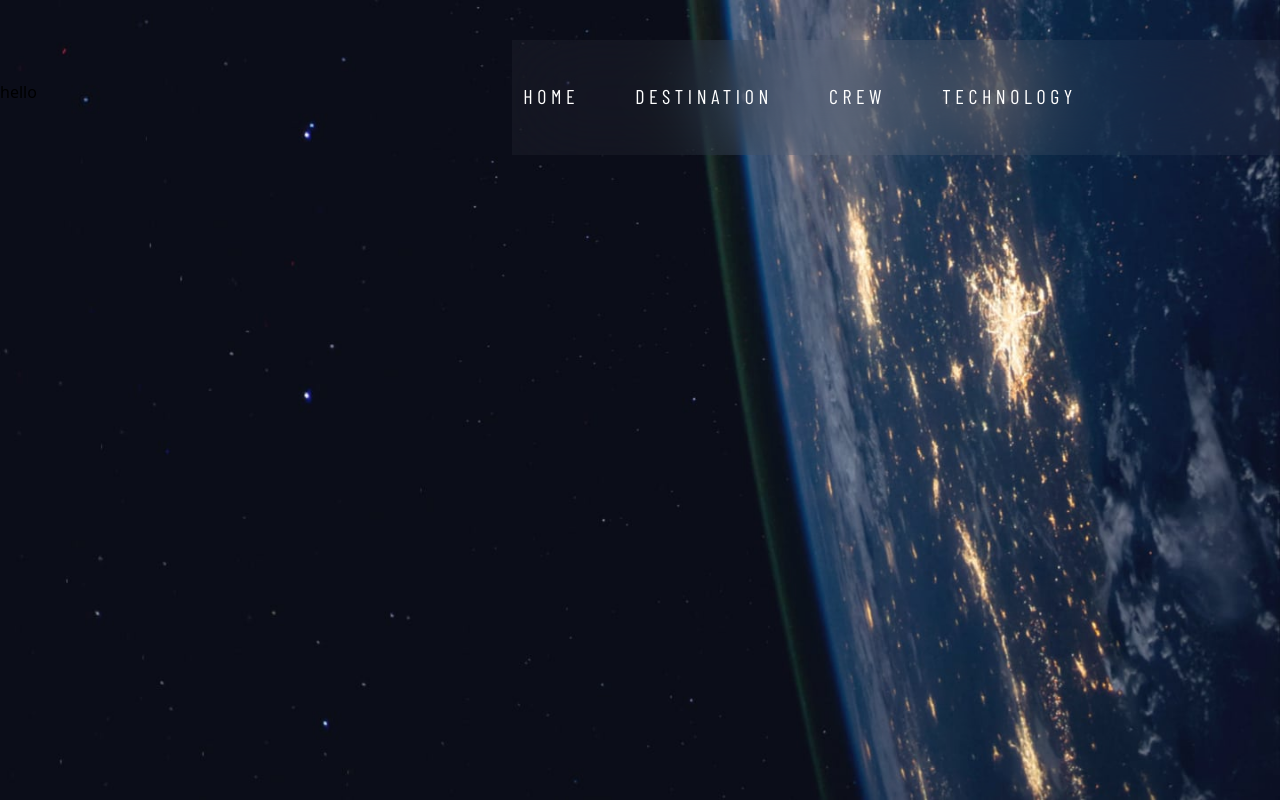
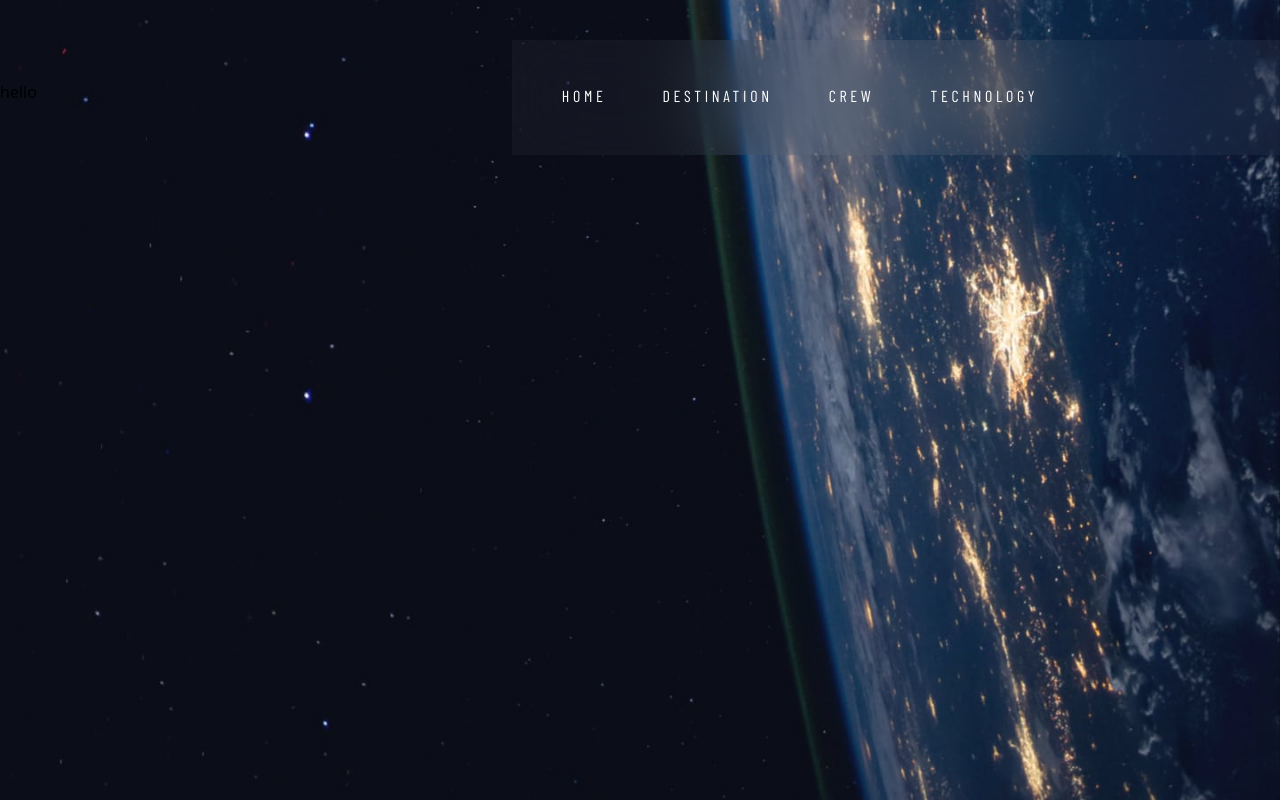
Before and after one commit to nicolsam/space-tourism, a React (Vite) app: page / in a window 1280 px wide. Built offline with nearby package versions, Linux system fonts and the light colour scheme; a web font is replaced by a local one.

Commit message:
feat: active item

```diff
--- a/src/components/Menu/Item/index.tsx
+++ b/src/components/Menu/Item/index.tsx
@@ -2,17 +2,18 @@ import { Link } from 'react-router-dom';
 import * as S from './styles';
 
 interface ItemProps {
+    active: string;
     link: string;
     children: React.ReactNode;
 }
 
-const Item = ({link, children}:ItemProps) => {
-   return (
-    <S.Title>
-        <Link to={link} className="h-28 flex flex-col justify-center items-center hover:cursor-pointer">
-            <p className="text-sm xl:text-xl text-white tracking-widest flex flex-row gap-3">{children}</p>
-        </Link>
-    </S.Title>
+const Item = ({active, link, children}:ItemProps) => {
+    return (
+        <S.Title active={active === link}>
+            <Link to={link} className="h-28 flex flex-col justify-center items-center hover:cursor-pointer">
+                <p className="text-sm xl:text-base 2xl:text-xl text-white tracking-widest flex flex-row gap-3">{children}</p>
+            </Link>
+        </S.Title>
    );
 }
 
--- a/src/components/Menu/Item/styles.ts
+++ b/src/components/Menu/Item/styles.ts
@@ -1,6 +1,10 @@
 import styled from 'styled-components';
 
-export const Title = styled.div`
+interface TitleProps {
+ active: boolean;
+}
+
+export const Title = styled.div<TitleProps>`
 
   font-family: 'Barlow Condensed', sans-serif;
 
@@ -8,12 +12,12 @@ export const Title = styled.div`
     content: '';
     display: block;
     height: .2rem;
-    width: 0;
-    background: transparent;
+    width: ${({ active }) => active ? '100%;' : '0;' };
+    background: ${({ active }) => active ? '#fff;' : 'transparent;' };
     transition: width .5s ease, background-color .5s ease;
   }
   &:hover::after {
     width: 100%;
-    background: #fff;
+    background: #8b8a90;
   }
 `;
```
